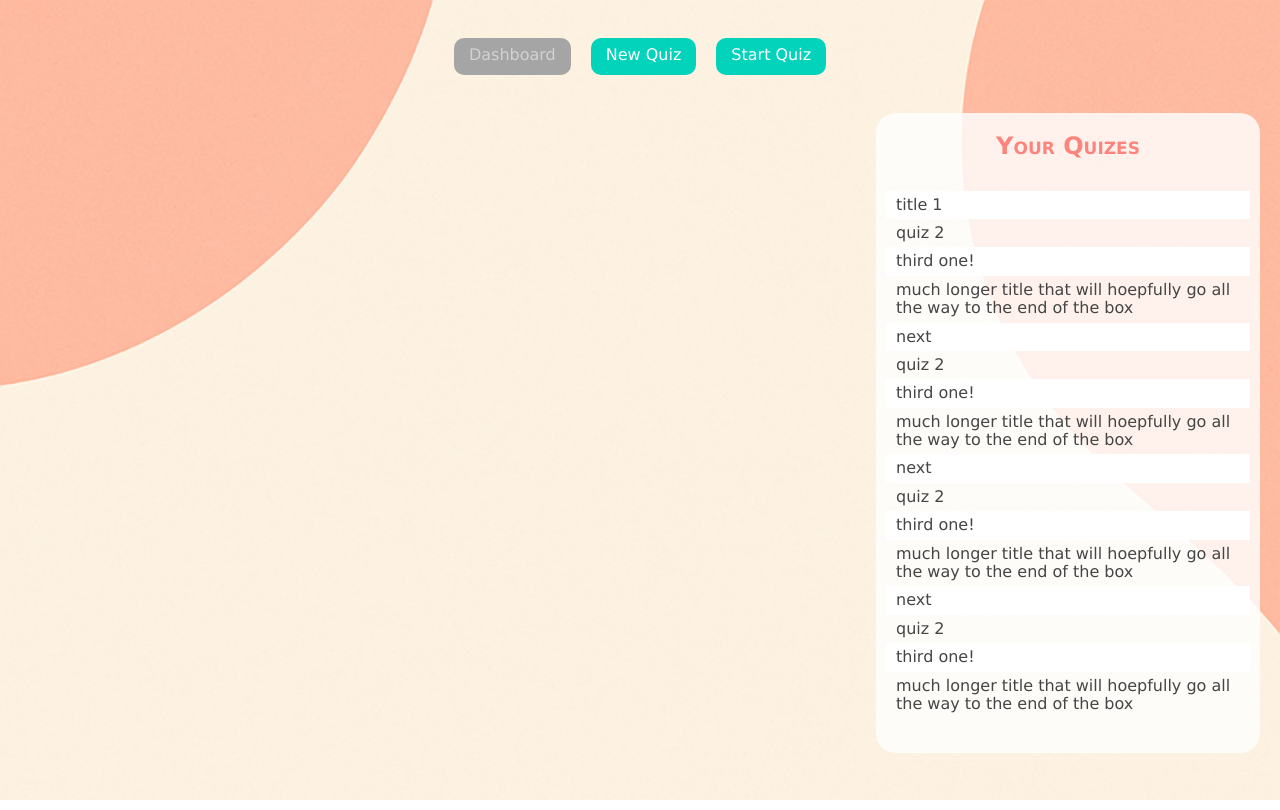
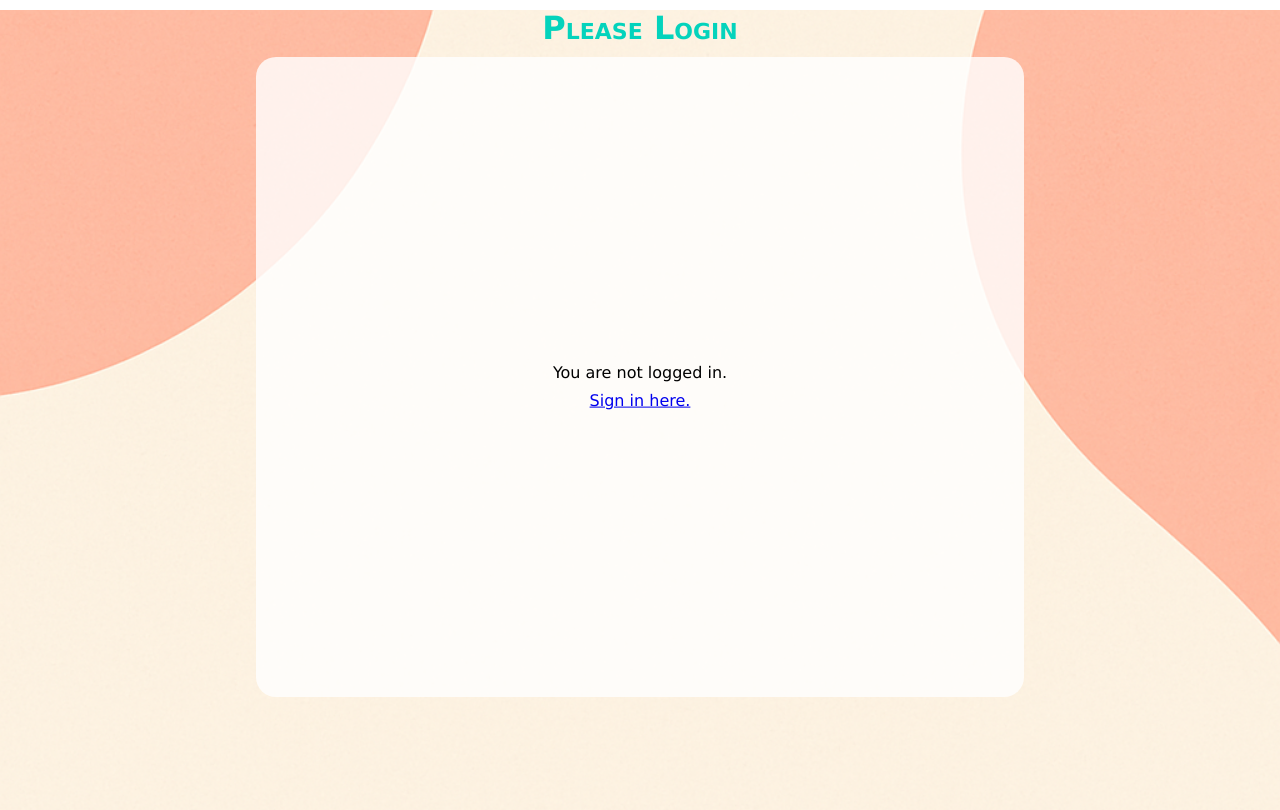
Before and after one commit to JSeaton-SKPolyTech/WhizQuiz, a React (Vite) app: page /dashboard in a window 1280 px wide. Built offline with nearby package versions, Linux system fonts and the light colour scheme; no server answers.

Commit message:
added basic login functionality

```diff
--- /dev/null
+++ b/src/components/NotLoggedIn.jsx
@@ -0,0 +1,19 @@
+import { Link } from "react-router-dom";
+
+const NotLoggedIn = function(){
+	return(
+		<>
+			<h1 className="add-margin">Please Login</h1>
+			<div className="add-margin">
+				<div className="white-overlay">
+					<div className="centre-vertically">
+						<p className="centre-text">You are not logged in.</p>
+						<Link className="centre-text" to='/' >Sign in here.</Link>
+					</div>
+				</div>
+			</div>
+		</>
+	)
+};
+
+export default NotLoggedIn;
--- a/src/components/index.js
+++ b/src/components/index.js
@@ -2,5 +2,6 @@ import LabelledInput from "./LabelledInput";
 import Button from "./Button";
 import TeacherNav from "./TeacherNav";
 import QuizList from "./QuizList";
+import NotLoggedIn from "./NotLoggedIn";
 
-export {LabelledInput, Button, TeacherNav, QuizList};
+export {LabelledInput, Button, TeacherNav, QuizList, NotLoggedIn};
--- a/src/css/styles/base-style.css
+++ b/src/css/styles/base-style.css
@@ -79,6 +79,10 @@ input[type='button'].plus-button{
 	top: 50%;
 	transform: translateY(-50%);
 }
+.centre-text {
+	display: block;
+	text-align: center;
+}
 
 .background-graphic {
 	width: 100%;
--- a/src/views/Dashboard.jsx
+++ b/src/views/Dashboard.jsx
@@ -1,13 +1,20 @@
-import { TeacherNav, QuizList } from "../components";
+import { TeacherNav, QuizList, NotLoggedIn } from "../components";
 
 const Dashboard = function(){
+	let loggedIn = sessionStorage.getItem('loggedIn');
 
+	if(loggedIn){
 		return(
 			<>
 				<TeacherNav disabledButtons={{'dashboard': true, 'newQuiz': false}} />
 				<QuizList width='30%' className="dashboard-quiz-list" />
 			</>
 		)
+	}else{
+		return(
+			<NotLoggedIn />
+		)
+	}
 }
 
 export default Dashboard;
--- a/src/views/LoginPage.jsx
+++ b/src/views/LoginPage.jsx
@@ -20,6 +20,7 @@ function LoginPage() {
 			const response = await supabase.from('user').insert({user_id: data.user.id, role: 'teacher'});
 			if(!response.error){
 				sessionStorage.setItem('loggedIn', true);
+				sessionStorage.setItem('userId', data.user.id);
 				navigate('/dashboard');
 			}else{
 				console.log(e);
@@ -29,8 +30,18 @@ function LoginPage() {
 		}
 	}
 
-	function login(){
-
+	async function login(){
+		const {data, error} = await supabase.auth.signInWithPassword({
+			email: userEmail,
+			password: userPassword
+		});
+		if(!error){
+			sessionStorage.setItem('loggedIn', true);
+			sessionStorage.setItem('userId', data.user.id);
+			navigate('/dashboard');
+		}else{
+			console.log(e);
+		}
 	}
 
     return (
--- a/src/views/NewQuiz.jsx
+++ b/src/views/NewQuiz.jsx
@@ -1,11 +1,12 @@
 import { useState } from "react";
 
-import { Button, TeacherNav } from "../components";
+import { Button, NotLoggedIn, TeacherNav } from "../components";
 import Dashboard from "./Dashboard";
 
 const NewQuiz = function(){
 
 	const [newQuiz, setNewQuiz] = useState([{}]);
+	let loggedIn = sessionStorage.getItem('loggedIn');
 
 	function updateQuestion(value, field, index){
 		setNewQuiz(prevQuiz => {
@@ -24,6 +25,7 @@ const NewQuiz = function(){
 
 	};
 
+	if(loggedIn){
 		return(
 			<>
 				<TeacherNav disabledButtons={{'dashboard': false, 'newQuiz': true}} />
@@ -48,6 +50,11 @@ const NewQuiz = function(){
 				</div>
 			</>
 		);
+	}else{
+		return(
+			<NotLoggedIn />
+		)
+	}
 };
 
 export default NewQuiz;
```
Lines whose indentation alone changed are shown as unchanged.
